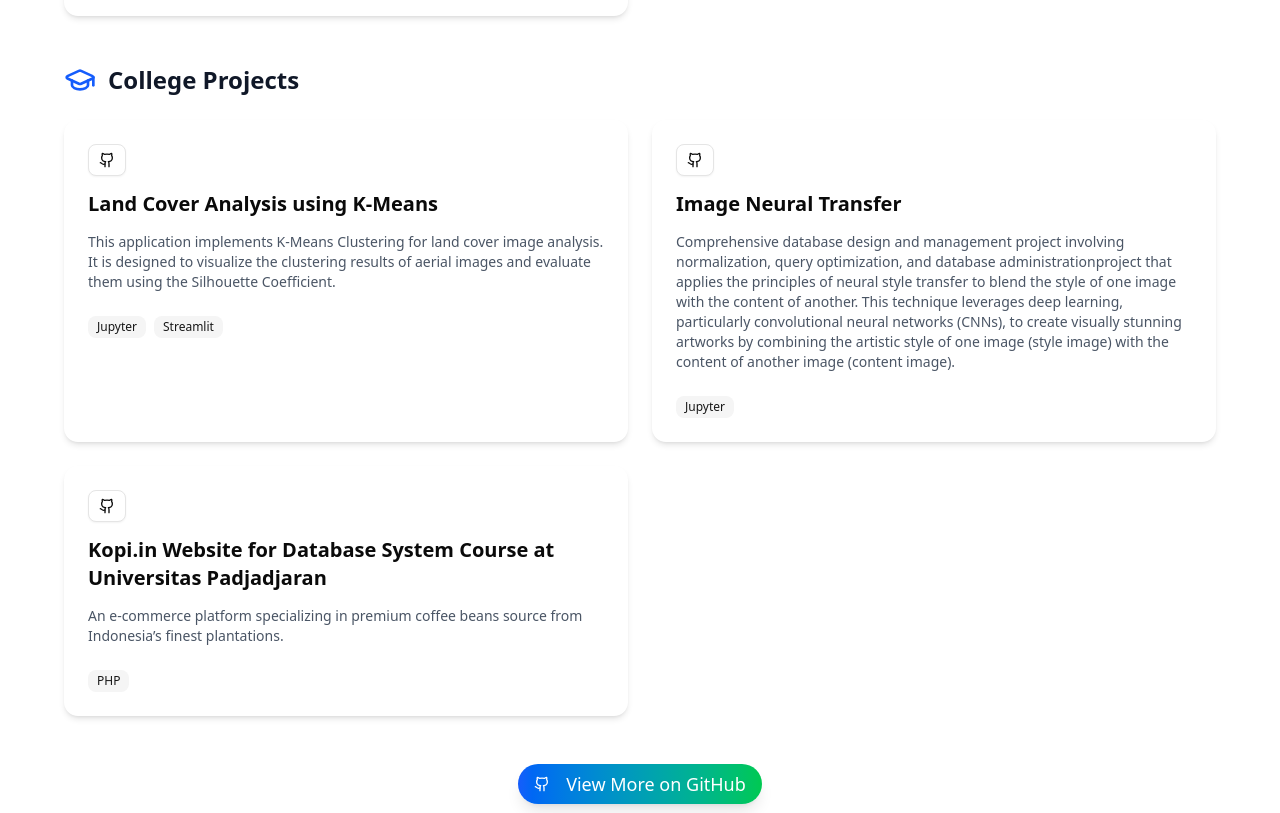
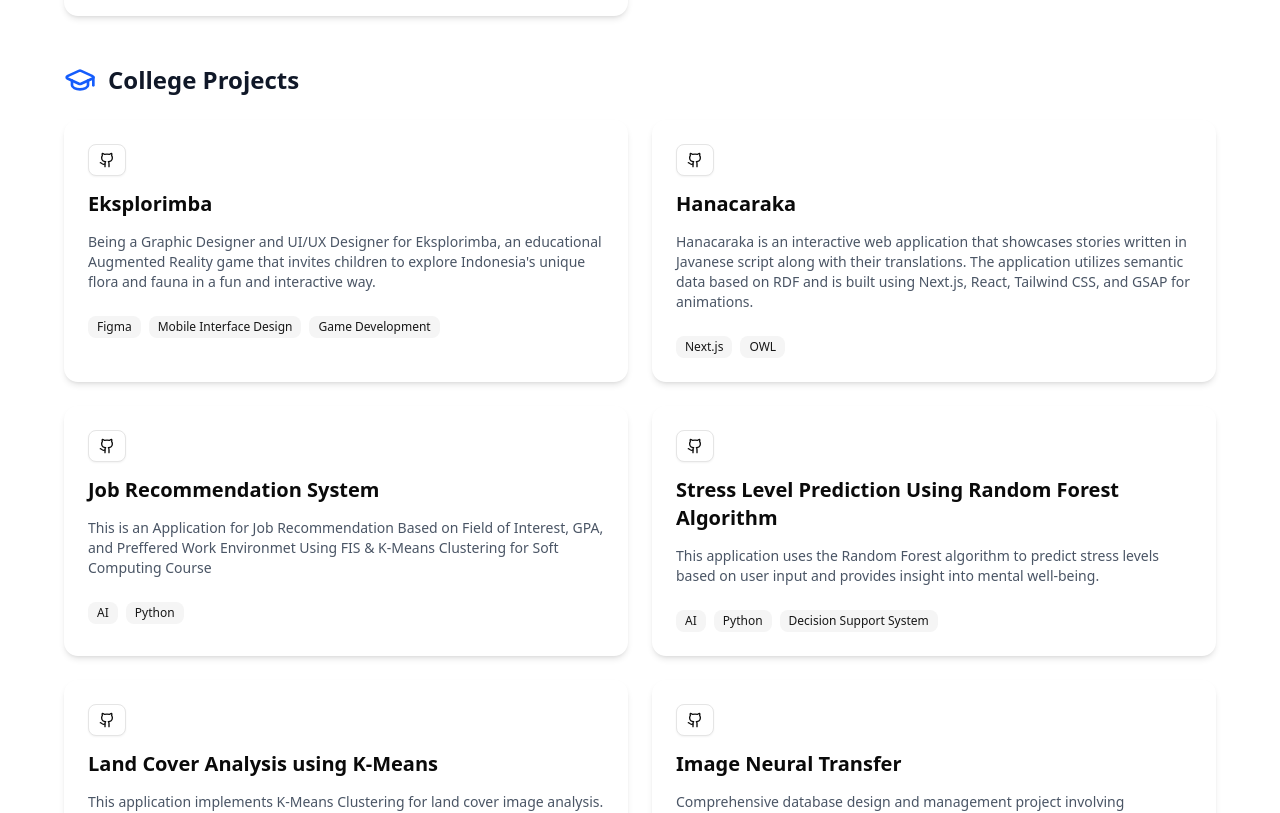
Before and after one commit to rafaagustant/portofolio, a React (Vite) app: page / in a window 1280 px wide. Shown: the part 3260-4073 px from the top of the page. Built offline with nearby package versions, Linux system fonts and the light colour scheme.

Commit message:
porto revisi lagi

```diff
--- a/src/data/certifications.js
+++ b/src/data/certifications.js
@@ -1,6 +1,15 @@
 export const certifications = [
+
   {
     id: 1,
+    title: "Data Analyst Advance",
+    issuer: "ITBOX Academy",
+    date: "2024",
+    description: "Comprehensive advanced data analyst certification covering statistical programming with R, data science foundations, and practical machine learning for analytics. Explored advanced data wrangling, predictive modeling, and data-driven storytelling through real-world business case studies. Developed skills in exploratory data analysis, supervised & unsupervised learning techniques, and building reproducible analytical workflows to support strategic decision-making.",
+    credentialUrl: "https://drive.google.com/file/d/1P36Yw5cBGWSaTeszI2yIQR39OXuhPJy4/view?usp=sharing"
+  },
+  {
+    id: 2,
     title: "Data Analyst Intermediate",
     issuer: "ITBOX Academy",
     date: "2024",
@@ -8,7 +17,7 @@ export const certifications = [
     credentialUrl: "https://itbox.id/certificate-verifier/13EEAD5D3-759D4170C2-12D361191/"
   },
   {
-    id: 2,
+    id: 3,
     title: "Dasar Visualisasi Data",
     issuer: "Dicoding",
     date: "2024",
@@ -16,7 +25,7 @@ export const certifications = [
     credentialUrl: "https://www.dicoding.com/certificates/98XWE9W59XM3"
   },
   {
-    id: 3,
+    id: 4,
     title: "Dasar Pemrograman Web",
     issuer: "Dicoding",
     date: "2024",
--- a/src/data/projects.js
+++ b/src/data/projects.js
@@ -1,4 +1,4 @@
-import tedxThumbnail from'@/assets/tedx.png';
+import tedxThumbnail from'@/assets/tedX.png';
 import becycleThumbnail from'@/assets/becycle.png';
 import NutrikidzThumbnail from'@/assets/nutrikidz.png';
 
@@ -53,22 +53,54 @@ export const projects = {
   college: [
     {
       id: 6,
-      title: "Land Cover Analysis using K-Means",
-      description: "This application implements K-Means Clustering for land cover image analysis. It is designed to visualize the clustering results of aerial images and evaluate them using the Silhouette Coefficient.",
-      technologies: ["Jupyter", "Streamlit"],
-      githubUrl: "https://github.com/nefritmahardika/land-cover-analysis-kmeans",
+      title: "Eksplorimba",
+      description: "Being a Graphic Designer and UI/UX Designer for Eksplorimba, an educational Augmented Reality game that invites children to explore Indonesia's unique flora and fauna in a fun and interactive way.",
+      technologies: ["Figma", "Mobile Interface Design","Game Development"],
+      githubUrl: "https://drive.google.com/drive/folders/1RZblpJsxgIuTiJLXfJ8ST4Y-fUOWNjy6",
       category: "College"
     },
     {
       id: 7,
-      title: "Image Neural Transfer",
-      description: "Comprehensive database design and management project involving normalization, query optimization, and database administrationproject that applies the principles of neural style transfer to blend the style of one image with the content of another. This technique leverages deep learning, particularly convolutional neural networks (CNNs), to create visually stunning artworks by combining the artistic style of one image (style image) with the content of another image (content image).",
-      technologies: ["Jupyter"],
-      githubUrl: "https://github.com/nefritmahardika/image-neural-transfer",
+      title: "Hanacaraka",
+      description: "Hanacaraka is an interactive web application that showcases stories written in Javanese script along with their translations. The application utilizes semantic data based on RDF and is built using Next.js, React, Tailwind CSS, and GSAP for animations.",
+      technologies: ["Next.js", "OWL"],
+      githubUrl: "https://github.com/rafaagustant/hanacaraka",
       category: "College"
     },
     {
       id: 8,
+      title: "Job Recommendation System",
+      description: "This is an Application for Job Recommendation Based on Field of Interest, GPA, and Preffered Work Environmet Using FIS & K-Means Clustering for Soft Computing Course",
+      technologies: ["AI", "Python"],
+      githubUrl: "https://github.com/rafaagustant/SoftComputing-Job-Recommendation-Using-FIS---Clustering",
+      category: "College"
+    },
+    {
+      id: 9,
+      title: "Stress Level Prediction Using Random Forest Algorithm",
+      description: "This application uses the Random Forest algorithm to predict stress levels based on user input and provides insight into mental well-being.",
+      technologies: ["AI", "Python", "Decision Support System"],
+      githubUrl: "https://github.com/rafaagustant/Stress-Level-Prediction-Using-Random-Forest-Classifier",
+      category: "College"
+    },
+    {
+      id: 10,
+      title: "Land Cover Analysis using K-Means",
+      description: "This application implements K-Means Clustering for land cover image analysis. It is designed to visualize the clustering results of aerial images and evaluate them using the Silhouette Coefficient.",
+      technologies: ["Jupyter", "Streamlit"],
+      githubUrl: "https://github.com/rafaagustant/land-cover-analysis-kmeans",
+      category: "College"
+    },
+    {
+      id: 11,
+      title: "Image Neural Transfer",
+      description: "Comprehensive database design and management project involving normalization, query optimization, and database administrationproject that applies the principles of neural style transfer to blend the style of one image with the content of another. This technique leverages deep learning, particularly convolutional neural networks (CNNs), to create visually stunning artworks by combining the artistic style of one image (style image) with the content of another image (content image).",
+      technologies: ["Jupyter"],
+      githubUrl: "https://github.com/rafaagustant/image-neural-transfer",
+      category: "College"
+    },
+    {
+      id: 12,
       title: "Kopi.in Website for Database System Course at Universitas Padjadjaran",
       description: "An e-commerce platform specializing in premium coffee beans source from Indonesia’s finest plantations.",
       technologies: ["PHP"],
```
